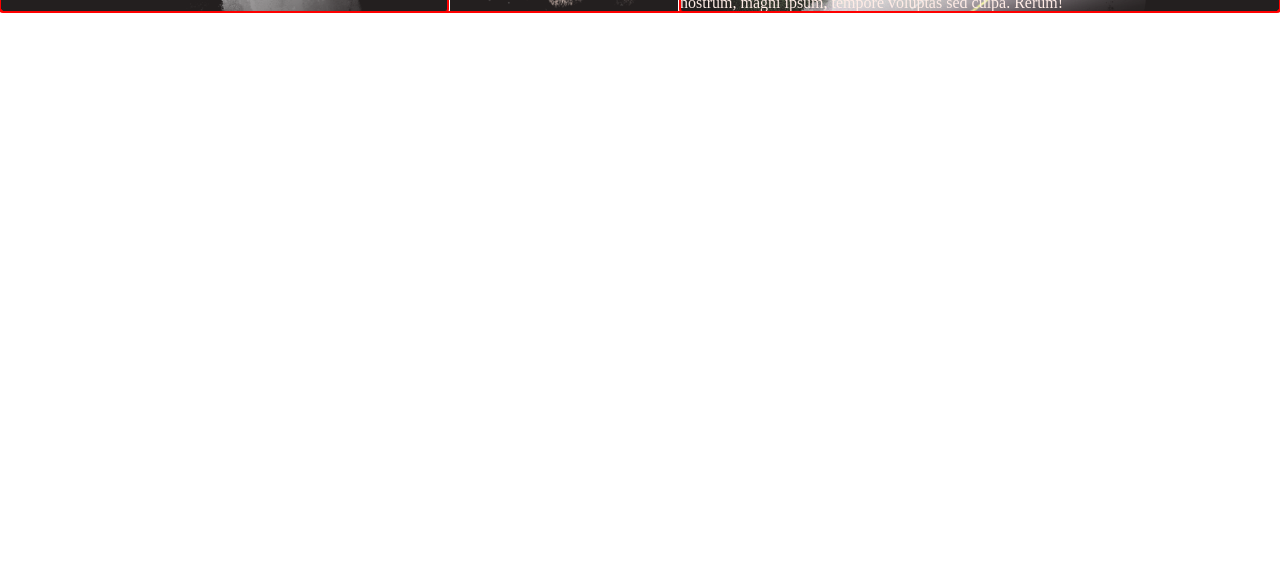
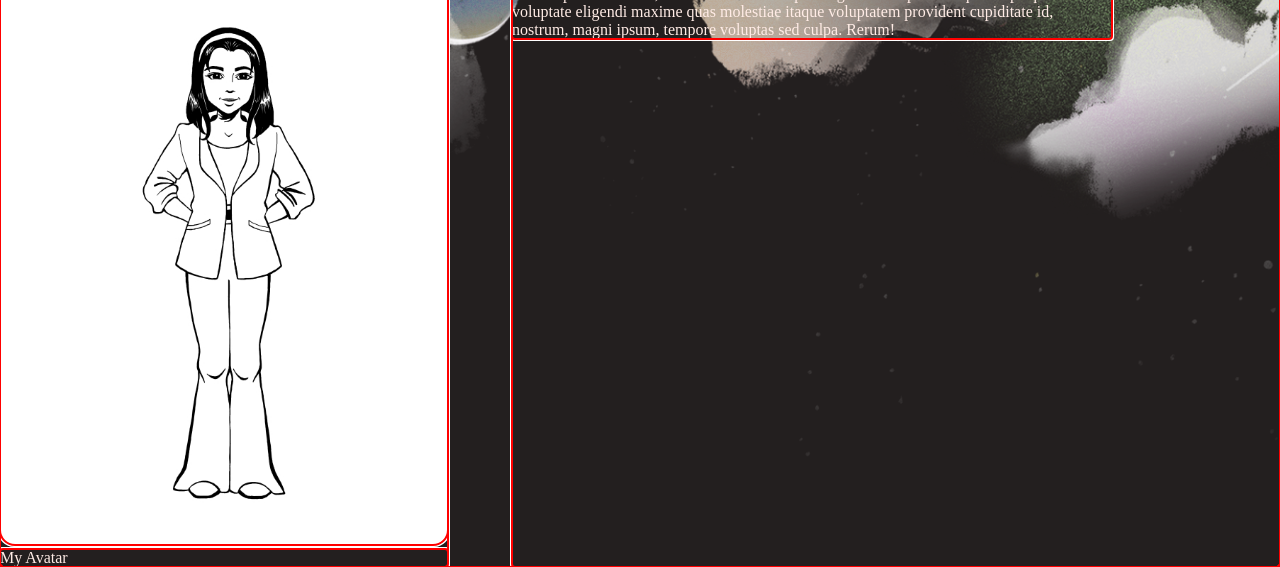
Before and after one commit to tallysing/Portfolio, a plain HTML site: page index.html in a window 1280 px wide. Shown: the part 245-812 px from the top of the page. Drawn offline with Linux system fonts and the light colour scheme.

Commit message:
before correcting semantic tags

```diff
--- a/css/style.css
+++ b/css/style.css
@@ -31,7 +31,7 @@ nav ul li a{
 p {
     max-width: 75ch;
 }
-header {
+.title {
     font-size: 1.88rem; /* 30px */
     margin-top: 0.67em; /* 20px/30px base */
     /* background: url("../img/cloud_background.png");
@@ -50,3 +50,10 @@ article{
 figure {
     flex-basis: 35%;
 }
+figure img {
+    width: 100%;
+    border-radius: 0.94em;
+}
+article header{
+    flex-basis: 60%;
+}
--- a/index.html
+++ b/index.html
@@ -8,7 +8,7 @@
 </head>
 <body>
     <div class="container">
-        <header>
+        <header class="title">
             <nav>
                 <ul>
                     <li><a href="#">My Profile</a></li> <!-- Degrees, extra skill set -->
@@ -25,9 +25,13 @@
             <section aria-label="my-profile">
                 <article>
                     <figure>
+                        <img src="img/minAvatar.jpg" alt="my avatar">
                         <figcaption>My Avatar</figcaption>
                     </figure>
-                    <p>Lorem ipsum dolor sit, amet consectetur adipisicing elit. Voluptatibus quo saepe quam voluptate eligendi maxime quas molestiae itaque voluptatem provident cupiditate id, nostrum, magni ipsum, tempore voluptas sed culpa. Rerum!</p>
+                    <header>
+                        <h2>About me</h2>
+                        <p>Lorem ipsum dolor sit, amet consectetur adipisicing elit. Voluptatibus quo saepe quam voluptate eligendi maxime quas molestiae itaque voluptatem provident cupiditate id, nostrum, magni ipsum, tempore voluptas sed culpa. Rerum!</p>
+                    </header>
                 </article>
             </section>
         </main><aside></aside>
```
